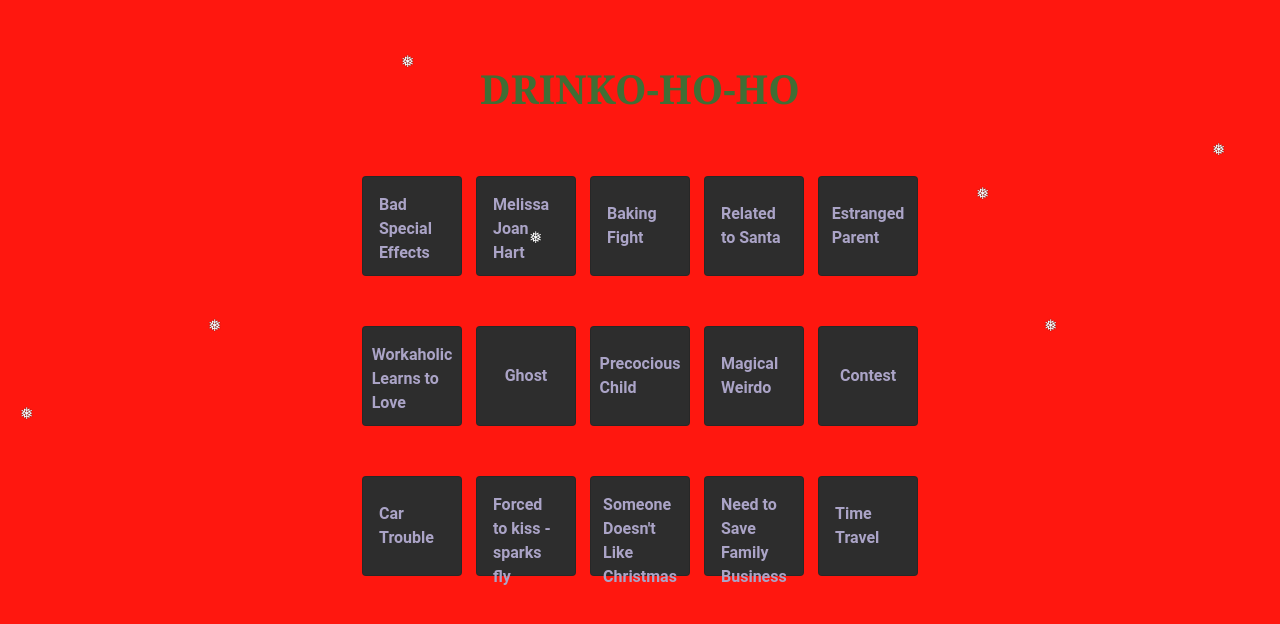
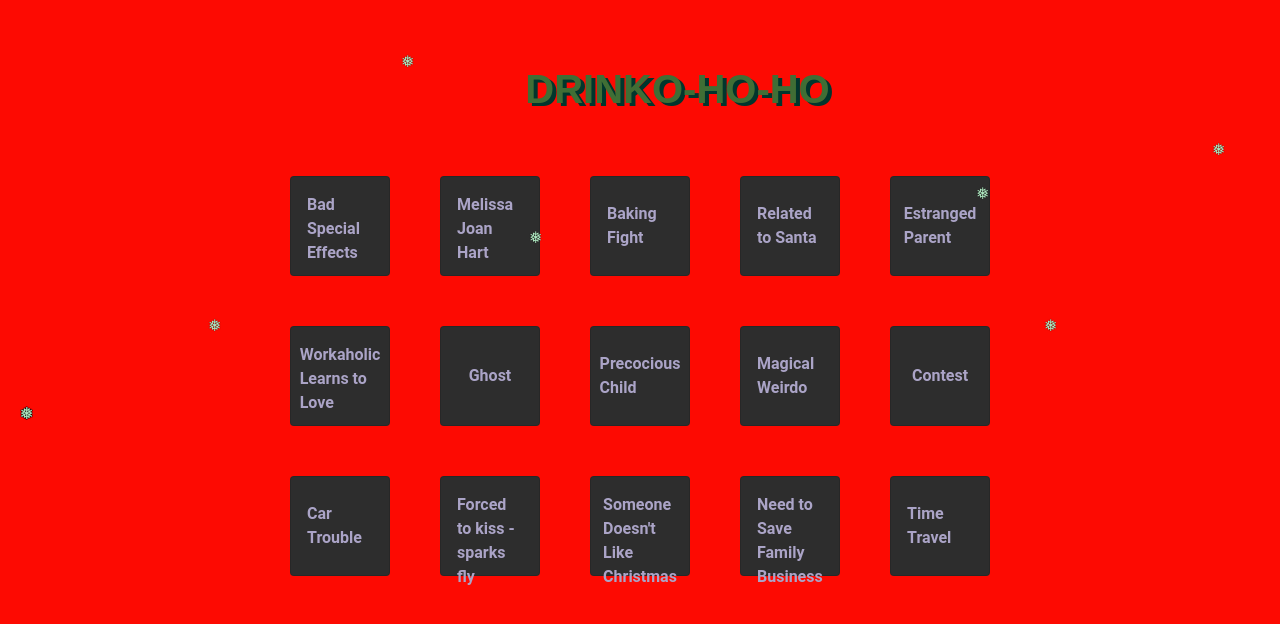
Before and after one commit to LABerk/drinkohoho, a React (Create React App) app: page / in a window 1280 px wide. Shown: the top 624 px of the page. Built offline with nearby package versions, Linux system fonts and the light colour scheme.

Commit message:
grid on resize

```diff
--- a/src/App.js
+++ b/src/App.js
@@ -2,20 +2,12 @@ import "bootstrap/dist/css/bootstrap.min.css";
 import "./styles.scss";
 import Header from "./Header";
 import Board from "./Board";
+import Snowflakes from "./Snowflakes";
 
 function App() {
   return (
     <div className="App">
-      <div className="snowflake">❅</div>
-      <div className="snowflake">❅</div>
-      <div className="snowflake">❅</div>
-      <div className="snowflake">❅</div>
-      <div className="snowflake">❅</div>
-      <div className="snowflake">❅</div>
-      <div className="snowflake">❅</div>
-      <div className="snowflake">❅</div>
-      <div className="snowflake">❅</div>
-      <div className="snowflake">❅</div>
+      <Snowflakes />
       <Header />
       <Board />
     </div>
--- /dev/null
+++ b/src/Snowflakes.js
@@ -0,0 +1,31 @@
+import "bootstrap/dist/css/bootstrap.min.css";
+import "./styles.scss";
+
+function Snowflakes() {
+  return (
+    <div className="App">
+      <div className="snowflake">❅</div>
+      <div className="snowflake">❅</div>
+      <div className="snowflake">❅</div>
+      <div className="snowflake">❅</div>
+      <div className="snowflake">❅</div>
+      <div className="snowflake">❅</div>
+      <div className="snowflake">❅</div>
+      <div className="snowflake">❅</div>
+      <div className="snowflake">❅</div>
+      <div className="snowflake">❅</div>
+      <div className="snowflake">❅</div>
+      <div className="snowflake">❅</div>
+      <div className="snowflake">❅</div>
+      <div className="snowflake">❅</div>
+      <div className="snowflake">❅</div>
+      <div className="snowflake">❅</div>
+      <div className="snowflake">❅</div>
+      <div className="snowflake">❅</div>
+      <div className="snowflake">❅</div>
+      <div className="snowflake">❅</div>
+    </div>
+  );
+}
+
+export default Snowflakes;
--- a/src/styles.scss
+++ b/src/styles.scss
@@ -1,30 +1,33 @@
 body {
   font-family: "Roboto", sans-serif;
-  background: #f78985;
+  background: #fd0a02;
   -webkit-tap-highlight-color: transparent;
 }
 
 .container {
   position: relative;
+  justify-content: center;
   display: flex;
-  flex-direction: column;
+  flex-direction: row;
+  flex-wrap: wrap;
   width: 600px;
   padding: 15px;
 }
 
 h1 {
-  font-family: Cambria, Cochin, Georgia, Times, "Times New Roman", serif;
+  font-family: Luminari, Fantasy;
   font-size: 40px;
   font-weight: bolder;
   color: #406e35;
   margin-top: 50px;
-  margin-left: 125px;
+  margin-left: 75px;
+  text-shadow: 4px 3px 0px #01362d;
 }
 
 .flip-card-outer {
   width: 100px;
   height: 100px;
-  margin: 25px 0;
+  margin: 25px;
 
   .flip-card-inner {
     transform-style: preserve-3d;
@@ -58,20 +61,15 @@ h1 {
       &.back {
         transform: rotateY(180deg);
         background-color: #e09200;
-        color: #0e4709;
+        color: #21441d;
       }
     }
   }
 }
 
-//snow!! attempt
-
-body {
-  background: #ff170f;
-}
 /* customizable snowflake styling */
 .snowflake {
-  color: #fff;
+  color: rgb(178, 236, 196);
   font-size: 1em;
   font-family: Arial;
   text-shadow: 0 0 1px #000;
@@ -188,16 +186,3 @@ body {
   -webkit-animation-delay: 3s, 1.5s;
   animation-delay: 3s, 1.5s;
 }
-/* Demo Purpose Only*/
-.demo {
-  font-family: "Raleway", sans-serif;
-  color: #fff;
-  display: block;
-  margin: 0 auto;
-  padding: 15px 0;
-  text-align: center;
-}
-.demo a {
-  font-family: "Raleway", sans-serif;
-  color: #000;
-}
```
